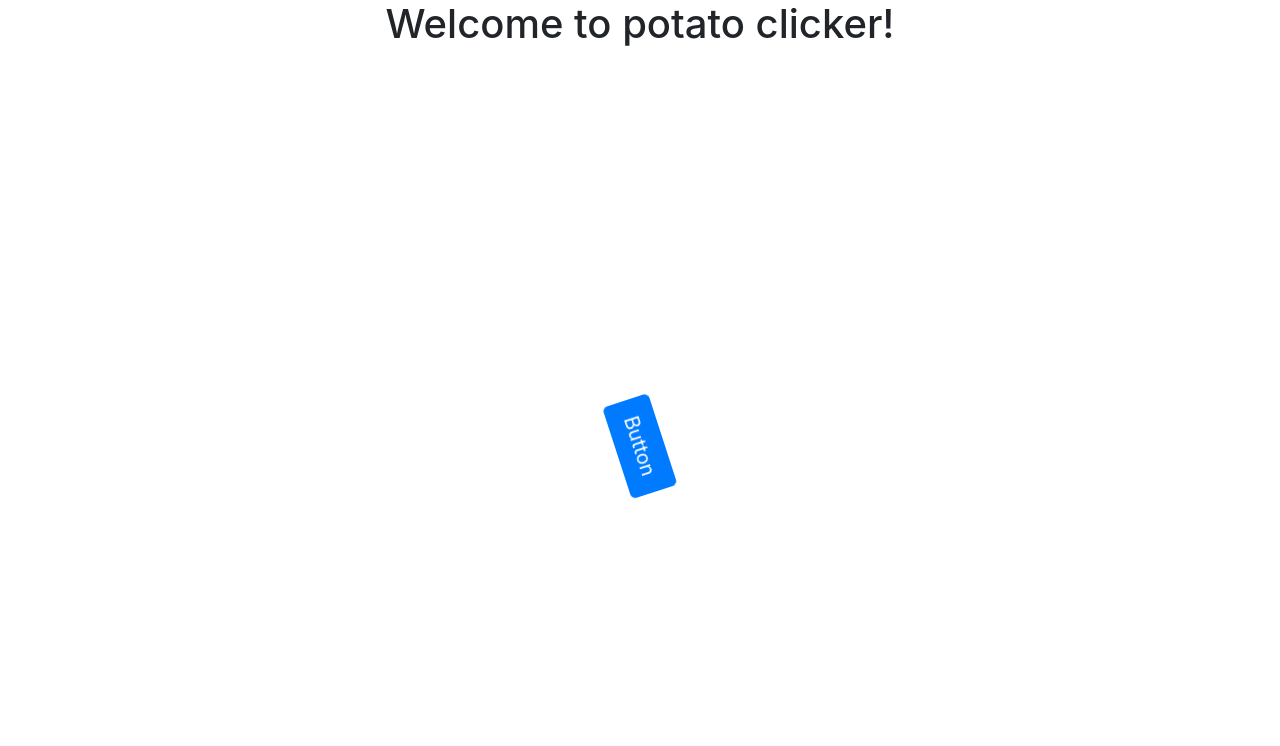
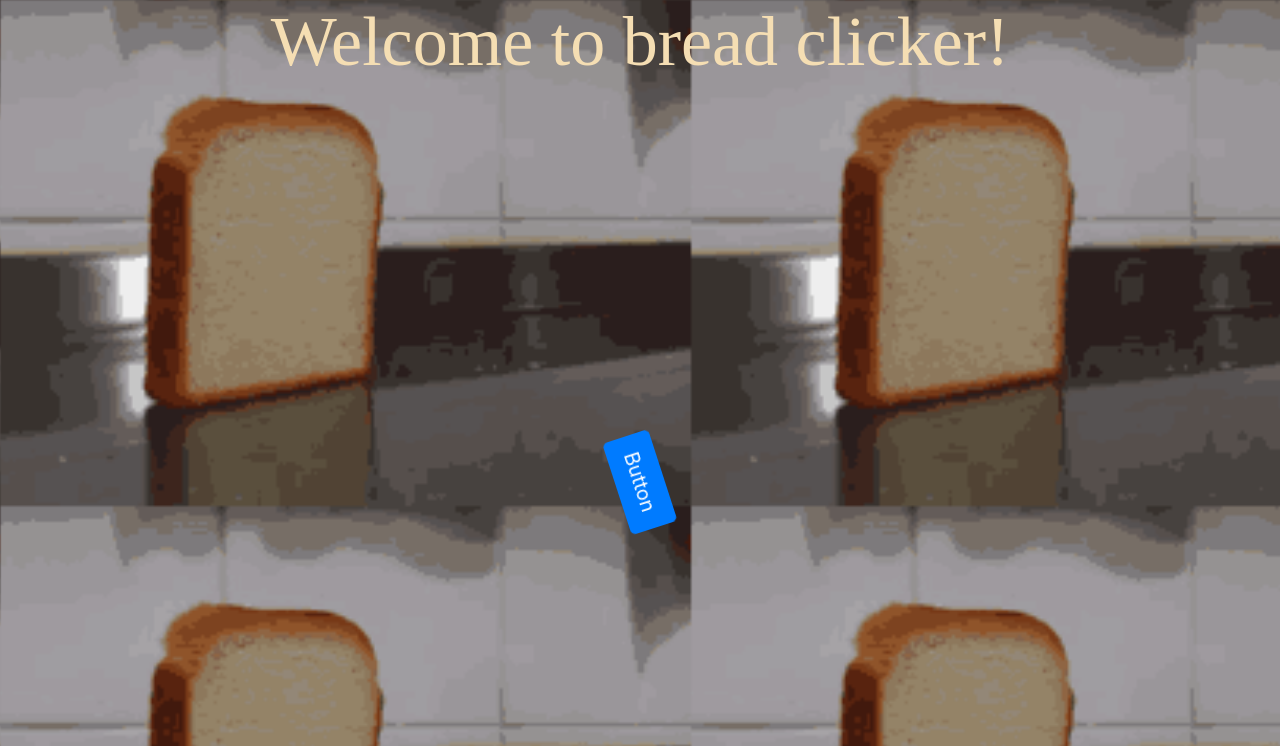
Before and after one commit to KaicyB/S7-Work, a Flask app: page /home in a window 1280 px wide. Shown: the top 746 px of the page. Run offline with Flask 3, Linux system fonts and the light colour scheme; some libraries are stand-ins or nearby versions.

Commit message:
changed to bread clicker
changed to bread clicker
and added gifs to homepage

```diff
--- a/app.py
+++ b/app.py
@@ -1,6 +1,10 @@
 from flask import Flask, render_template, request
 
 app = Flask(__name__)
+
+@app.route("/")
+def start():
+    return render_template("index.html")
 
 
 @app.route("/index")
--- a/static/homepage.css
+++ b/static/homepage.css
@@ -1,8 +1,19 @@
+@import url('https://fonts.googleapis.com/css2?family=Fredoka:wght@300..700&display=swap');
+
+@font-face {
+        font-family: 'breadFont-webfont';
+        src: url('https://fonts.googleapis.com/css2?family=Fredoka:wght@300..700&display=swap') !important;
+    }
+
+
+
 h1{
     text-align: center;
-    font-style: bold;
-    font-size: 67px;
+    color: wheat !important;
+    font-size: 70px !important;
+    font-family: breadFont !important;
 }
+
 
 @keyframes spin {
     from{
@@ -13,7 +24,13 @@ h1{
     }
 }
 
+
 #homebutton {
     text-align: center;
     animation: spin 3s infinite linear;
 }
+
+body{
+    background-image: url(bread.gif);
+    background-size: contain;
+}
--- a/static/stopwatch.js
+++ /dev/null
@@ -1,6 +0,0 @@
-let intervalID = -1;
-let timerToBeIncremented = 0;
-
-document.getElementById("homepagetimer").addEventListener("click", () => {
-    alert("hello");
-})
--- a/templates/home.html
+++ b/templates/home.html
@@ -3,14 +3,17 @@
 <head>
     <meta charset="UTF-8" />
     <meta name="viewport" content="width=device-width, initial-scale=1">
-    <link rel="stylesheet" href="static/homepage.css">
+    <link rel="stylesheet" href="/static/homepage.css">
     <link rel="stylesheet" href="https://cdn.jsdelivr.net/npm/bootstrap@4.0.0/dist/css/bootstrap.min.css" integrity="sha384-Gn5384xqQ1aoWXA+058RXPxPg6fy4IWvTNh0E263XmFcJlSAwiGgFAW/dAiS6JXm" crossorigin="anonymous">
 </head>
 <body>
-    <h1>Welcome to potato clicker!</h1>
+    <h1>Welcome to bread clicker!</h1>
     <p style="height: 350px"></p>
     <div class="text-center">
     <a type="button" class="btn btn-primary btn-lg" id="homebutton" href="/index"> Button </a>
+    <!-- <img src="/static/bread.gif" alt="bread" id="breadgif"> -->
+
+
 
 
 <script src="/static/homescript.js"></script>
--- a/templates/index.html
+++ b/templates/index.html
@@ -22,7 +22,6 @@
 
     <a href="/about"> about </a>
 
-    <script src="stopwatch.js"></script>
     <script src="https://cdn.jsdelivr.net/npm/bootstrap@5.0.2/dist/js/bootstrap.bundle.min.js" integrity="sha384-MrcW6ZMFYlzcLA8Nl+NtUVF0sA7MsXsP1UyJoMp4YLEuNSfAP+JcXn/tWtIaxVXM" crossorigin="anonymous"></script>
 </body>
 </html>
```
Also changed, not shown: static/bread.gif (added).
